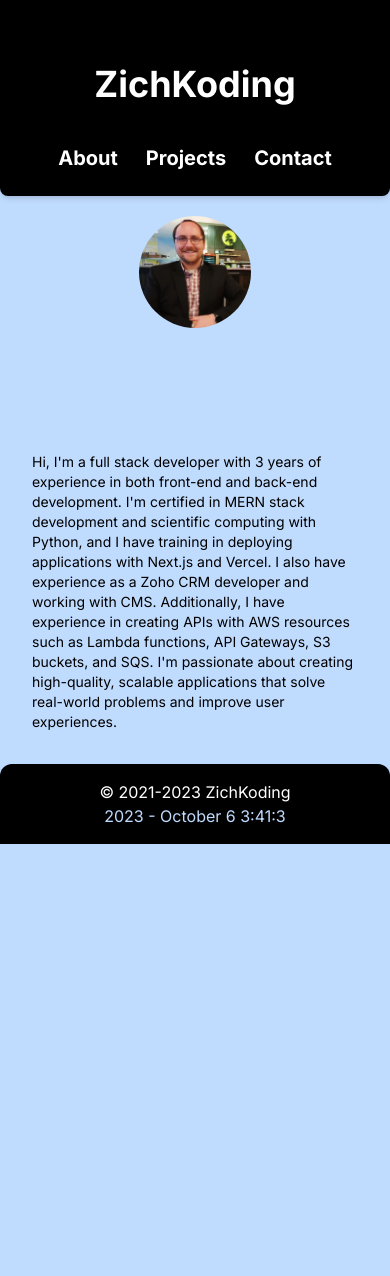
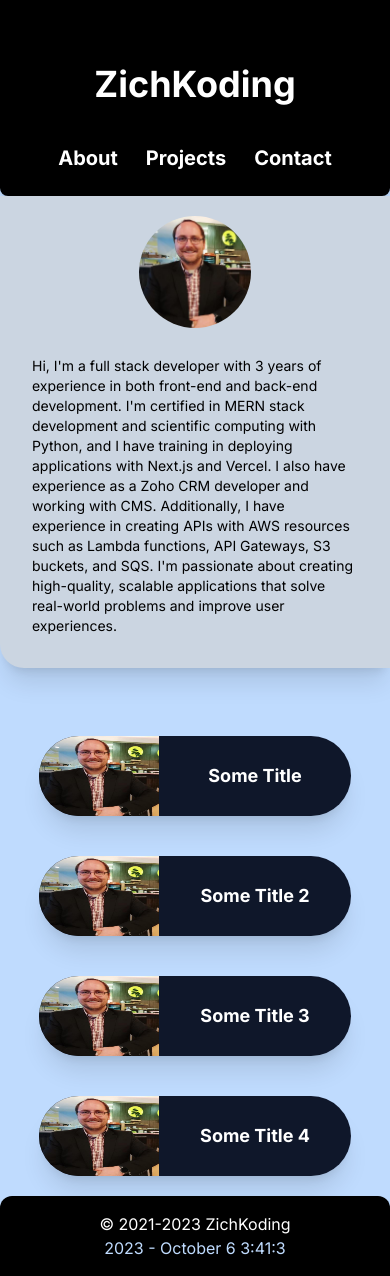
Before and after one commit to ZichKoding/ZichKoding.github.io, a Next.js app in the folder portfolio/: page / in a window 390 px wide. Before the commit the page ends 844 px from the top, so only its background shows below. Built offline with nearby package versions, Linux system fonts and the light colour scheme.

Commit message:
Home page layout and responsiveness complete

```diff
--- a/portfolio/app/page.tsx
+++ b/portfolio/app/page.tsx
@@ -1,10 +1,11 @@
+import FeaturedProjects from '@/components/FeaturedProjects';
 import Image from 'next/image';
 
 export default function Home() {
   return (
     <>
-      <main className="flex flex-grow justfiy-center">
-        <div className="flex flex-col justify-between p-3 items-center sm:flex-row">
+      <main className="flex flex-grow flex-col gap-12">
+        <div className="flex flex-col justify-between p-3 items-center bg-slate-300 rounded-bl-3xl shadow-xl sm:flex-row">
           <Image src="/profile_pic.jpg"
             alt="Picture of the Chris Zichko." width={500} height={500}
             className="flex-shrink-0 w-32 h-32 sm:w-48 sm:h-48
@@ -21,6 +22,8 @@ export default function Home() {
             that solve real-world problems and improve user experiences.
           </p>
         </div>
+
+        <FeaturedProjects />
       </main>
     </>
   )
--- /dev/null
+++ b/portfolio/components/FeaturedProjects.tsx
@@ -0,0 +1,47 @@
+import Image from 'next/image';
+
+const featuredProjects = [
+    {
+        "image_path": "/profile_pic.jpg",
+        "title": "Some Title",
+        "subtitle": "Some minor description of the title."
+    },
+    {
+        "image_path": "/profile_pic.jpg",
+        "title": "Some Title 2",
+        "subtitle": "Some minor description of the title."
+    },
+    {
+        "image_path": "/profile_pic.jpg",
+        "title": "Some Title 3",
+        "subtitle": "Some minor description of the title."
+    },
+    {
+        "image_path": "/profile_pic.jpg",
+        "title": "Some Title 4",
+        "subtitle": "Some minor description of the title."
+    }
+
+];
+
+export default function FeaturedProjects() {
+    return (
+        <div className="w-full py-5 items-center">
+            <div className="flex flex-col px-2 items-center gap-10 md:grid lg:grid-cols-2">
+                {featuredProjects.map((project, index) => (
+                    <div key={index} className={`w-10/12 h-20 sm:h-32 rounded-full
+                                                bg-slate-900 hover:bg-slate-700
+                                                shadow-xl flex flex-row justify-center
+                                                items-center text-center
+                                                ${index % 2 === 0 ? 'sm:ml-auto' :
+                                                                    'sm:mr-auto'}`}>
+                        <Image src={project.image_path} alt={project.title} width={120} height={120} className="h-20 sm:h-32 rounded-l-full mr-auto" />
+                        <div className="flex flex-col justify-center items-center text-white text-center mr-auto">
+                            <h3 className="text-lg font-bold">{project.title}</h3>
+                        </div>
+                    </div>
+                ))}
+            </div>
+        </div>
+    );
+}
```
